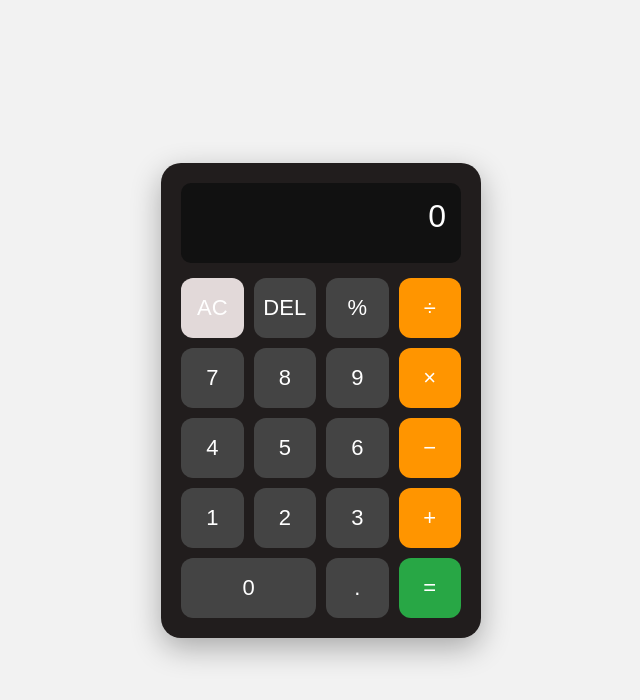
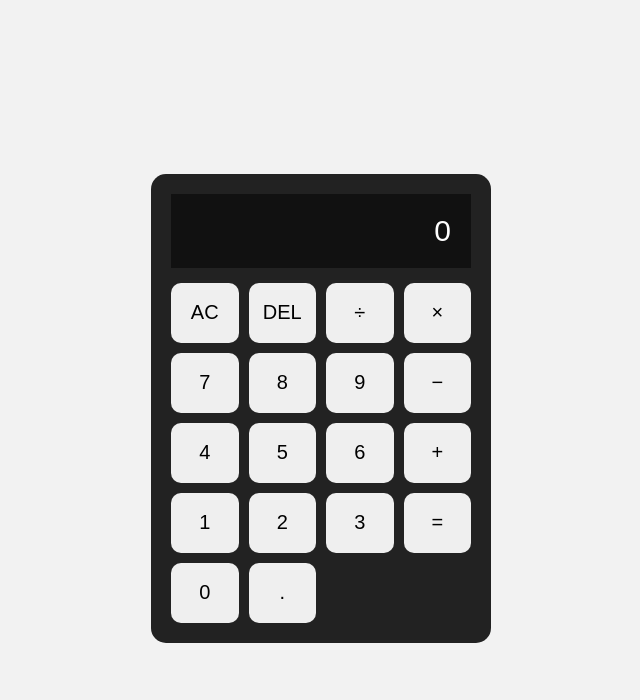
Before and after one commit to imranalam8554/aaaaaae, a plain HTML site: page index.html in a window 1280 px wide. Shown: the whole page, without its empty margins (319-959 px from the left). Drawn offline with Linux system fonts and the light colour scheme.

Commit message:
newcodes

```diff
--- a/index.html
+++ b/index.html
@@ -12,34 +12,31 @@
 
     <div class="calculator">
 
-        <div class="display" id="display">0</div>
+        <div id="display">0</div>
 
         <div class="buttons">
-
-            <button class="clear" onclick="clearDisplay()">AC</button>
+            <button onclick="clearDisplay()">AC</button>
             <button onclick="deleteLast()">DEL</button>
-            <button onclick="percentage()">%</button>
-            <button class="operator" onclick="addOperator('/')">÷</button>
+            <button onclick="addOperator('/')">÷</button>
+            <button onclick="addOperator('*')">×</button>
 
             <button onclick="addNumber('7')">7</button>
             <button onclick="addNumber('8')">8</button>
             <button onclick="addNumber('9')">9</button>
-            <button class="operator" onclick="addOperator('*')">×</button>
+            <button onclick="addOperator('-')">−</button>
 
             <button onclick="addNumber('4')">4</button>
             <button onclick="addNumber('5')">5</button>
             <button onclick="addNumber('6')">6</button>
-            <button class="operator" onclick="addOperator('-')">−</button>
+            <button onclick="addOperator('+')">+</button>
 
-            <button onclick="addNumber('11')">1</button>
-            <button onclick="addNumber('22')">2</button>
+            <button onclick="addNumber('1')">1</button>
+            <button onclick="addNumber('2')">2</button>
             <button onclick="addNumber('3')">3</button>
-            <button class="operator" onclick="addOperator('+')">+</button>
+            <button onclick="calculate()">=</button>
 
-            <button class="zero" onclick="addNumber('0')">0</button>
+            <button onclick="addNumber('0')">0</button>
             <button onclick="addNumber('.')">.</button>
-            <button class="equals" onclick="calculate()">=</button>
-
         </div>
 
     </div>
--- a/script.js
+++ b/script.js
@@ -1,8 +1,7 @@
-const display = document.getElementById("display");
+let display = document.getElementById("display");
 
 function addNumber(number) {
-
-    if (display.innerText === "0" && number !== ".") {
+    if (display.innerText === "0") {
         display.innerText = number;
     } else {
         display.innerText += number;
@@ -10,13 +9,6 @@ function addNumber(number) {
 }
 
 function addOperator(operator) {
-
-    const lastCharacter = display.innerText.slice(-1);
-
-    if ("+-*/".includes(lastCharacter)) {
-        return;
-    }
-
     display.innerText += operator;
 }
 
@@ -25,7 +17,6 @@ function clearDisplay() {
 }
 
 function deleteLast() {
-
     display.innerText = display.innerText.slice(0, -1);
 
     if (display.innerText === "") {
@@ -33,32 +24,10 @@ function deleteLast() {
     }
 }
 
-function percentage() {
-
-    let value = parseFloat(display.innerText);
-
-    if (!isNaN(value)) {
-        display.innerText = value / 100;
-    }
-}
-
 function calculate() {
-
     try {
-
-        const expression = display.innerText;
-
-        const result = Function(
-            '"use strict"; return (' + expression + ')'
-        )();
-
-        if (!isFinite(result)) {
-            display.innerText = "Errror";
-        } else {
-            display.innerText = result;
-        }
-
-    } catch (error) {
+        display.innerText = eval(display.innerText);
+    } catch {
         display.innerText = "Error";
     }
 }
--- a/style.css
+++ b/style.css
@@ -1,37 +1,31 @@
-* {
-    box-sizing: border-box;
-    margin: 0;
-    padding: 0;
+body {
     font-family: Arial, sans-serif;
-}
+    background: #f2f2f2;
 
-body {
-    min-height: 100vh;
     display: flex;
     justify-content: center;
     align-items: center;
-    background: #f2f2f2;
+
+    min-height: 100vh;
 }
 
 .calculator {
-    width: 320px;
+    width: 300px;
     padding: 20px;
-    background: #211d1d;
-    border-radius: 20px;
-    box-shadow: 0 10px 30px rgba(0, 0, 0, 0.3);
+
+    background: #222;
+    border-radius: 15px;
 }
 
-.display {
-    width: 100%;
-    height: 80px;
-    margin-bottom: 15px;
-    padding: 15px;
+#display {
     background: #111;
     color: white;
-    border-radius: 10px;
+
+    padding: 20px;
+    margin-bottom: 15px;
+
     text-align: right;
-    font-size: 32px;
-    overflow: hidden;
+    font-size: 30px;
 }
 
 .buttons {
@@ -42,34 +36,10 @@ body {
 
 button {
     height: 60px;
+
     border: none;
-    border-radius: 12px;
-    font-size: 22px;
+    border-radius: 10px;
+
+    font-size: 20px;
     cursor: pointer;
-    background: #444;
-    color: white;
 }
-
-button:hover {
-    background: #555;
-}
-
-.operator {
-    background: #ff9500;
-}
-
-.operator:hover {
-    background: #c10af9;
-}
-
-.clear {
-    background: #e2d9d9;
-}
-
-.equals {
-    background: #28a745;
-}
-
-.zero {
-    grid-column: span 2;
-}
```
